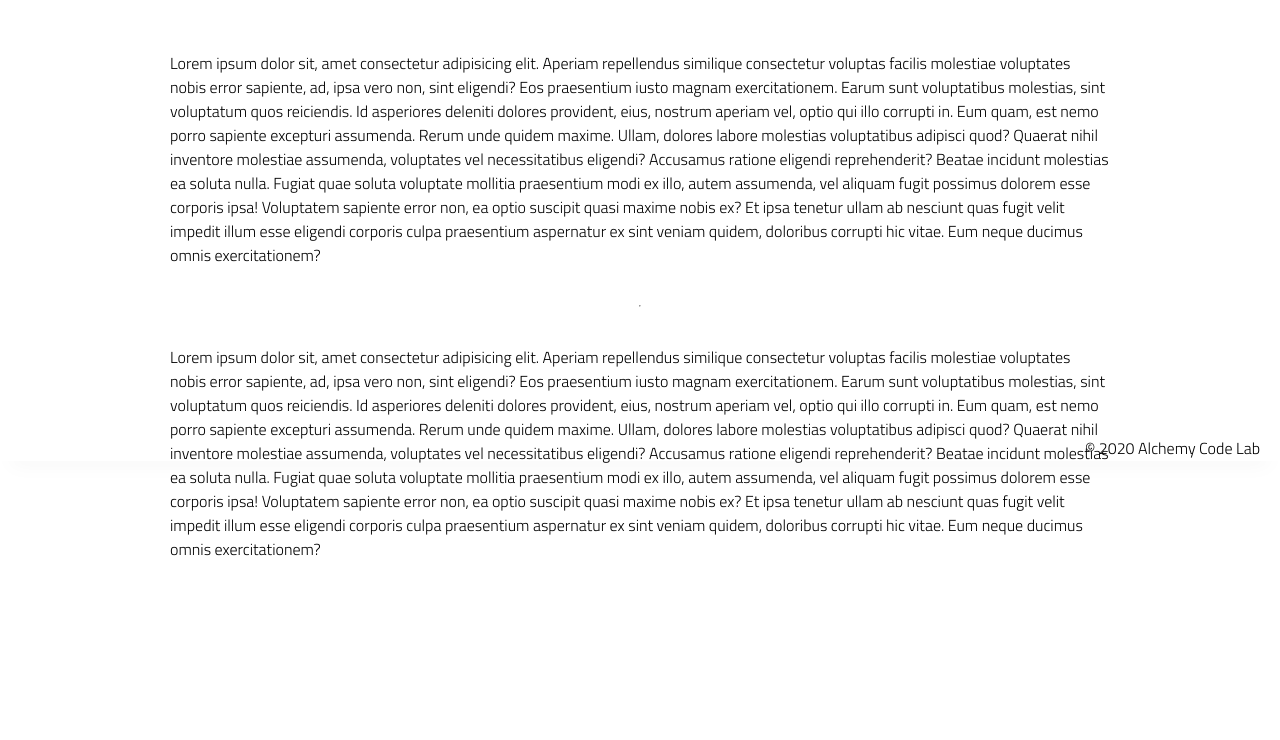
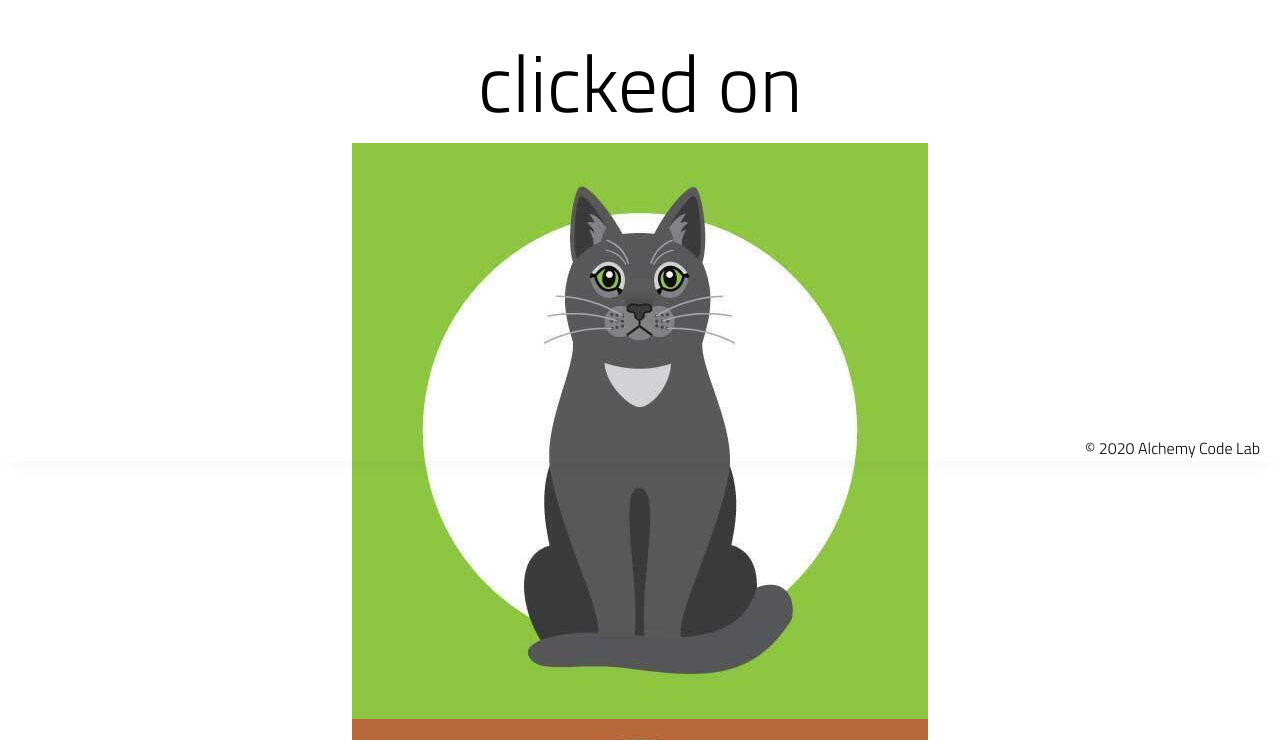
Before and after one commit to Sam-Melius/animal-farm, a website: page index.html in a window 1280 px wide. Shown: the part 339-1079 px from the top of the page. Before the commit the page ends 990 px from the top, so only its background shows below. Drawn offline with Linux system fonts and the light colour scheme.

Commit message:
farmhouse

```diff
--- a/app.js
+++ b/app.js
@@ -1,8 +1,33 @@
 // import functions and grab DOM elements
+const catPic = document.getElementById ('cat');
+const catSound = document.getElementById ('meow');
 
+const dogPic = document.getElementById ('dog');
+const dogSound = document.getElementById ('bark');
+
+const horsePic = document.getElementById ('horse');
+const horseSound = document.getElementById ('neigh');
+
+const clickedOnEl = document.getElementById ('clicked-on');
 // initialize global state
 
 // set event listeners
+catPic.addEventListener('click', () => {
+  catSound.play();
+  clickedOnEl.textContent ='cat';
+});
+
+dogPic.addEventListener('click', () => {
+  dogSound.play();
+
+  clickedOnEl.textContent ='dog';
+});
+
+horsePic.addEventListener('click', () => {
+  horseSound.play();
+
+  clickedOnEl.textContent ='horse';
+});
   // get user input
   // use user input to update state
   // update DOM to reflect the new state
--- a/index.html
+++ b/index.html
@@ -20,48 +20,26 @@
             <img src="assets/big-logo.png" />
         </div>
     </header>
+
     <main>
         <section class="main-section">
             <img class="main-logo" src="./assets/alchemy-logo.png" />
             <h2>
                 Welcome to Alchemy Bootstrap!
             </h2>
+            <div id ="clicked-on" class = "who-did-that">clicked on</div>
+            <div class = "animals">
+                <img id = "cat" src = "./assets/cat.jpeg">
+                <audio id = "meow" src = "./assets/catsound.wav"></audio>
 
-            <p>
-                Lorem ipsum dolor sit, amet consectetur adipisicing elit. Aperiam repellendus similique consectetur
-                voluptas facilis molestiae voluptates nobis error sapiente, ad, ipsa vero non, sint eligendi? Eos
-                praesentium iusto magnam exercitationem.
-                Earum sunt voluptatibus molestias, sint voluptatum quos reiciendis. Id asperiores deleniti dolores
-                provident, eius, nostrum aperiam vel, optio qui illo corrupti in. Eum quam, est nemo porro sapiente
-                excepturi assumenda.
-                Rerum unde quidem maxime. Ullam, dolores labore molestias voluptatibus adipisci quod? Quaerat nihil
-                inventore molestiae assumenda, voluptates vel necessitatibus eligendi? Accusamus ratione eligendi
-                reprehenderit? Beatae incidunt molestias ea soluta nulla.
-                Fugiat quae soluta voluptate mollitia praesentium modi ex illo, autem assumenda, vel aliquam fugit
-                possimus dolorem esse corporis ipsa! Voluptatem sapiente error non, ea optio suscipit quasi maxime nobis
-                ex?
-                Et ipsa tenetur ullam ab nesciunt quas fugit velit impedit illum esse eligendi corporis culpa
-                praesentium aspernatur ex sint veniam quidem, doloribus corrupti hic vitae. Eum neque ducimus omnis
-                exercitationem?
-            </p>
-            <hr />
-            <p>
-                Lorem ipsum dolor sit, amet consectetur adipisicing elit. Aperiam repellendus similique consectetur
-                voluptas facilis molestiae voluptates nobis error sapiente, ad, ipsa vero non, sint eligendi? Eos
-                praesentium iusto magnam exercitationem.
-                Earum sunt voluptatibus molestias, sint voluptatum quos reiciendis. Id asperiores deleniti dolores
-                provident, eius, nostrum aperiam vel, optio qui illo corrupti in. Eum quam, est nemo porro sapiente
-                excepturi assumenda.
-                Rerum unde quidem maxime. Ullam, dolores labore molestias voluptatibus adipisci quod? Quaerat nihil
-                inventore molestiae assumenda, voluptates vel necessitatibus eligendi? Accusamus ratione eligendi
-                reprehenderit? Beatae incidunt molestias ea soluta nulla.
-                Fugiat quae soluta voluptate mollitia praesentium modi ex illo, autem assumenda, vel aliquam fugit
-                possimus dolorem esse corporis ipsa! Voluptatem sapiente error non, ea optio suscipit quasi maxime nobis
-                ex?
-                Et ipsa tenetur ullam ab nesciunt quas fugit velit impedit illum esse eligendi corporis culpa
-                praesentium aspernatur ex sint veniam quidem, doloribus corrupti hic vitae. Eum neque ducimus omnis
-                exercitationem?
-            </p>
+                <img id = "dog" src = "./assets/dog.jpeg">
+                <audio id = "bark" src = "./assets/dogsound.wav"></audio>
+
+                <img id = horse src = "assets/horse.jpeg">
+                <audio id = "neigh"  src = "./assets/horsesound.wav"></audio>
+
+            </div>
+
 
         </section>
     </main>
--- a/styles/style.css
+++ b/styles/style.css
@@ -6,8 +6,8 @@ body {
     --color3: hsla(200, 61%, 56%, 1);
     --color4: hsla(187, 41%, 94%, 1);
     --color5: hsla(170, 28%, 95%, 1); */
-
-    /* --color1: hsla(45, 86%, 83%, 1);
+/*
+    --color1: hsla(45, 86%, 83%, 1);
     --color2: hsla(135, 65%, 98%, 1);
     --color3: hsla(315, 37%, 86%, 1);
     --color4: hsla(45, 73%, 98%, 1);
@@ -111,3 +111,22 @@ footer {
     }
 
   }
+
+  .animals {
+    display: flex;
+    flex-direction: column;
+    justify-content: center;
+    align-items: center;
+
+     }
+     img {
+         cursor: pointer;
+         transitions: all .2 ease-in;
+     }
+     img {
+         transform: rotate();
+     }
+
+     .who-did-that {
+         font-size: 5rem;
+     }
```
Also changed, not shown: assets/cat.jpeg (added), assets/dog.jpeg (added), assets/horse.jpeg (added), 3 other files.
